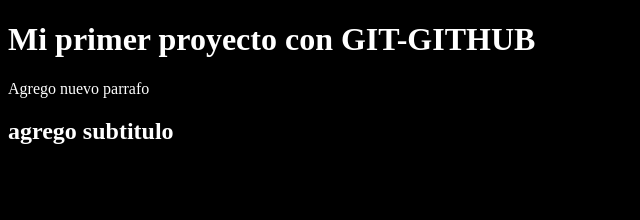
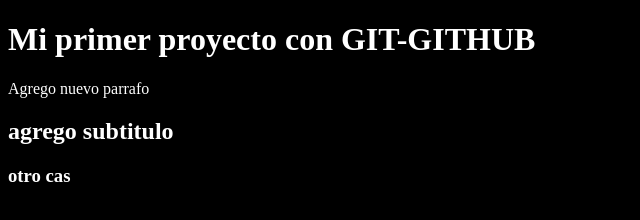
Before and after one commit to flcodoacodo/clase12_24162, a plain HTML site: page index.html in a window 1280 px wide. Shown: the full height of the page, 0-640 px from the left. Drawn offline with Linux system fonts and the light colour scheme.

Commit message:
Se agrega nuevo cambio

```diff
--- a/index.html
+++ b/index.html
@@ -10,5 +10,6 @@
     <h1>Mi primer proyecto con GIT-GITHUB</h1>
     <p>Agrego nuevo parrafo</p>
     <h2>agrego subtitulo</h2>
+    <h3>otro cas</h3>
 </body>
 </html>
--- /dev/null
+++ b/js/index.js
@@ -0,0 +1 @@
+console.log('Hola')
```
